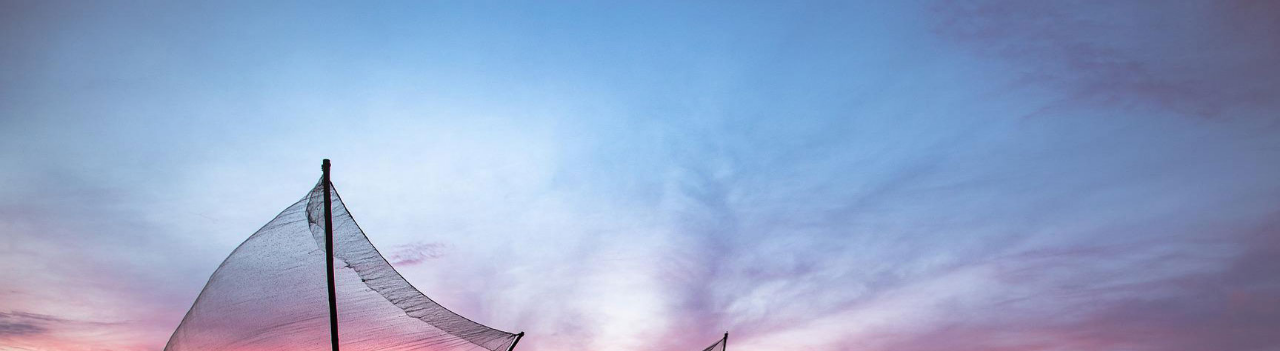
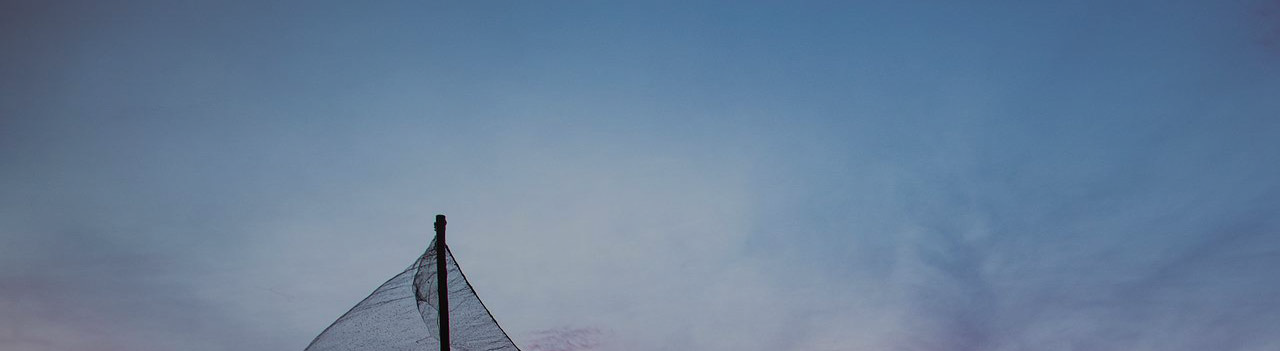
Before and after one commit to yuseeon/random-gallery, a plain HTML site: page index.html in a window 1280 px wide. Shown: the top 351 px of the page. Drawn offline with Linux system fonts and the light colour scheme.

Commit message:
Add files via upload

```diff
--- a/index.html
+++ b/index.html
@@ -6,6 +6,8 @@
     <meta name="viewport" content="width=device-width, initial-scale=1.0">
     <title>랜덤 이미지 갤러리</title>
     <link rel="stylesheet" href="style.css">
+    <script src="js/jquery-3.6.0.min.js"></script>
+    <script src="js/app.js"></script>
 </head>
 <body>
     <section>
@@ -18,5 +20,6 @@
         </p>
         </div>
     </section>
+
 </body>
 </html>
--- /dev/null
+++ b/js/app.js
@@ -0,0 +1,27 @@
+        // 이미지 변경 함수
+        const img_url = [
+            'image/img01.jpg',
+            'image/img02.jpg',
+            'image/img03.jpg',
+            'image/img04.jpg',
+            'image/img05.jpg',
+            'image/img06.jpg'
+        ];
+
+        $(function(){
+
+            function changeBg() {
+            // 0 ~ 5 랜덤값 생성(이미지 번호)
+            let imgNum = Math.floor(Math.random()*6);
+            console.log(imgNum);
+
+            $('body').css({
+                background:
+                 `url('image/filter-box.png'),
+                 url(${img_url[imgNum]})`
+            })
+    }
+
+    // setInterval (함수 , 시간ms)
+    setInterval(changeBg, 5000);
+});
--- a/style.css
+++ b/style.css
@@ -13,7 +13,9 @@ ul {
 
 body {
     font-family: 'Courier New', Courier, monospace;
-    background-image: url('image/img01.jpg');
+    background-image:
+        url('image/filter-box.png'),
+        url('image/img01.jpg');
     background-size: cover;
     background-repeat: no-repeat;
     height: 100vh;
@@ -22,7 +24,6 @@ body {
     justify-content: center;
     align-items: center;
     color: #fff;
-
 }
 
 .date {
```
Also changed, not shown: image/filter-box.png (added), image/img04.jpg (added), image/img05.jpg (added), image/img06.jpg (added), 1 other file.
